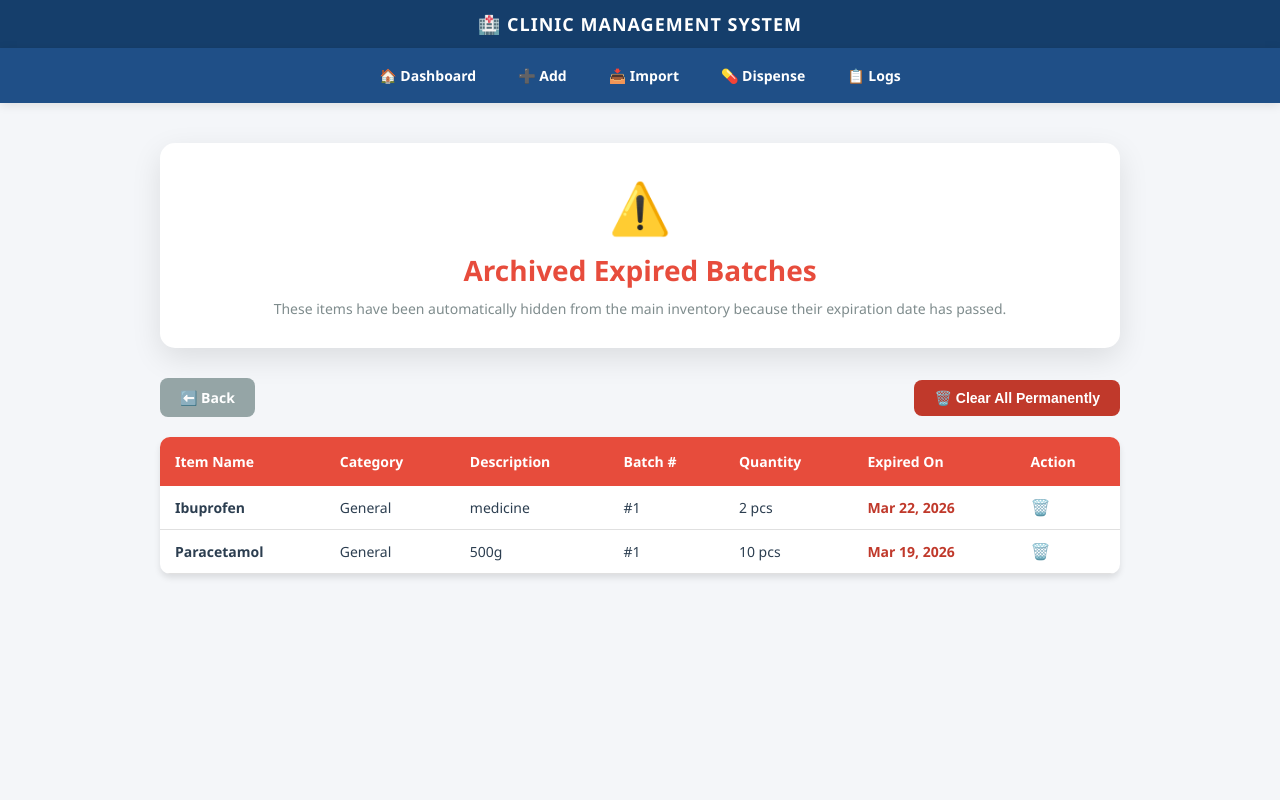
After one commit to JonardPasilan/Medicine_Inventory, a PHP site: page /expired.php in a window 1280 px wide. The commit adds this page. Run offline with PHP 8.4, Linux system fonts and the light colour scheme; data comes from the database, SQL or seed files in the repository.

Commit message:
updated the system

```diff
--- /dev/null
+++ b/expired.php
@@ -0,0 +1,172 @@
+<?php
+require_once __DIR__ . '/db.php';
+require_once __DIR__ . '/header.php';
+
+$today_date = date('Y-m-d');
+?>
+<!DOCTYPE html>
+<html lang="en">
+<head>
+    <meta charset="UTF-8">
+    <meta name="viewport" content="width=device-width, initial-scale=1.0">
+    <title>Expired Batches Archive</title>
+    <style>
+        * { margin: 0; padding: 0; box-sizing: border-box; }
+        body {
+            font-family: 'Segoe UI', Tahoma, Geneva, Verdana, sans-serif;
+            background: #f4f6f9;
+            min-height: 100vh;
+        }
+        .container {
+            max-width: 1000px;
+            margin: 40px auto;
+            padding: 0 20px;
+        }
+        .header-card {
+            background: white; border-radius: 15px; padding: 30px;
+            margin-bottom: 30px; box-shadow: 0 10px 30px rgba(0,0,0,0.1);
+            text-align: center;
+        }
+        .header-card .icon { font-size: 50px; margin-bottom: 10px; }
+        .header-card h2 { color: #e74c3c; font-size: 28px; margin-bottom: 10px; }
+        .header-card p  { color: #7f8c8d; font-size: 14px; }
+
+        .action-bar {
+            display: flex; justify-content: space-between; align-items: center;
+            margin-bottom: 20px;
+        }
+        .btn {
+            padding: 10px 20px; border: none; border-radius: 8px;
+            font-size: 14px; font-weight: 600; cursor: pointer;
+            transition: all 0.2s ease; text-decoration: none; display: inline-block;
+        }
+        .btn-back { background: #95a5a6; color: white; }
+        .btn-back:hover { background: #7f8c8d; }
+        .btn-clear { background: #c0392b; color: white; }
+        .btn-clear:hover { background: #a93226; transform: translateY(-2px); box-shadow: 0 4px 10px rgba(192,57,43,0.3); }
+
+        .table-container {
+            background: white; border-radius: 10px;
+            overflow-x: auto; box-shadow: 0 4px 6px rgba(0,0,0,0.1);
+        }
+        table { width: 100%; border-collapse: collapse; }
+        th {
+            background: #e74c3c; color: white; padding: 15px;
+            text-align: left; font-weight: 600; font-size: 14px;
+        }
+        td { padding: 12px 15px; border-bottom: 1px solid #e0e0e0; color: #2c3e50; font-size: 14px; }
+        tr:hover { background: #fdf2f2; }
+
+        .no-data { text-align: center; padding: 60px; color: #7f8c8d; }
+        .no-data .icon { font-size: 48px; margin-bottom: 15px; }
+
+        /* Modal */
+        #loadingOverlay {
+            display: none; position: fixed; inset: 0;
+            background: rgba(255,255,255,0.7); z-index: 9999;
+            align-items: center; justify-content: center; backdrop-filter: blur(2px);
+        }
+        .spinner {
+            width: 40px; height: 40px; border: 4px solid #f3f3f3;
+            border-top: 4px solid #e74c3c; border-radius: 50%;
+            animation: spin 1s linear infinite;
+        }
+        @keyframes spin { 0% { transform: rotate(0deg); } 100% { transform: rotate(360deg); } }
+    </style>
+</head>
+<body>
+
+<div id="loadingOverlay"><div class="spinner"></div></div>
+
+<div class="container">
+    <div class="header-card">
+        <div class="icon">⚠️</div>
+        <h2>Archived Expired Batches</h2>
+        <p>These items have been automatically hidden from the main inventory because their expiration date has passed.</p>
+    </div>
+
+    <div class="action-bar">
+        <a href="index.php" class="btn btn-back">⬅️ Back</a>
+        <?php
+        $check_q = $conn->query("SELECT COUNT(*) as c FROM medicines WHERE is_archived = 1 AND expiration_date < '$today_date'");
+        if ($check_q && $check_q->fetch_assoc()['c'] > 0):
+        ?>
+            <button onclick="clearExpiredBatches()" class="btn btn-clear">🗑️ Clear All Permanently</button>
+        <?php endif; ?>
+    </div>
+
+    <div class="table-container">
+        <table>
+            <thead>
+                <tr>
+                    <th>Item Name</th>
+                    <th>Category</th>
+                    <th>Description</th>
+                    <th>Batch #</th>
+                    <th>Quantity</th>
+                    <th>Expired On</th>
+                    <th>Action</th>
+                </tr>
+            </thead>
+            <tbody>
+                <?php
+                $q = $conn->query("SELECT * FROM medicines WHERE is_archived = 1 AND expiration_date < '$today_date' ORDER BY expiration_date DESC");
+                if ($q && $q->num_rows > 0) {
+                    while ($row = $q->fetch_assoc()) {
+                        $name = htmlspecialchars($row['name']);
+                        $cat = htmlspecialchars($row['category']);
+                        $desc = htmlspecialchars((string)$row['label']);
+                        $bn = $row['batch_number'];
+                        $qty = $row['quantity'] . ' ' . htmlspecialchars($row['unit']);
+                        $exp = date('M d, Y', strtotime($row['expiration_date']));
+                        $id = $row['id'];
+
+                        echo "<tr>
+                                <td><strong>$name</strong></td>
+                                <td>$cat</td>
+                                <td>$desc</td>
+                                <td>#$bn</td>
+                                <td>$qty</td>
+                                <td style='color:#c0392b; font-weight:bold;'>$exp</td>
+                                <td>
+                                    <form method='POST' action='delete_expired.php' style='display:inline;' onsubmit='return confirm(\"Permanently delete this specific batch?\");'>
+                                        <input type='hidden' name='single_id' value='$id'>
+                                        <button type='submit' style='background:none;border:none;color:#e74c3c;cursor:pointer;font-size:16px;' title='Delete Item'>🗑️</button>
+                                    </form>
+                                </td>
+                              </tr>";
+                    }
+                } else {
+                    echo "<tr><td colspan='7' class='no-data'>
+                            <div class='icon'>✨</div>
+                            <div>No expired batches found!</div>
+                          </td></tr>";
+                }
+                ?>
+            </tbody>
+        </table>
+    </div>
+</div>
+
+<script>
+    function clearExpiredBatches() {
+        if (confirm("Are you sure you want to PERMANENTLY DELETE all expired batches from the database? This cannot be undone.")) {
+            document.getElementById('loadingOverlay').style.display = 'flex';
+            const form = document.createElement('form');
+            form.method = 'POST';
+            form.action = 'delete_expired.php';
+
+            const input = document.createElement('input');
+            input.type = 'hidden';
+            input.name = 'clear_all';
+            input.value = '1';
+
+            form.appendChild(input);
+            document.body.appendChild(form);
+            form.submit();
+        }
+    }
+</script>
+
+</body>
+</html>
--- a/import.php
+++ b/import.php
@@ -196,7 +196,7 @@ if (isset($_POST['import']) && isset($_FILES['csv_file'])) {
     <div class="form-card">
         <div class="form-header">
             <div class="icon">📥</div>
-            <h2>Bulk Stock Upload</h2>
+            <h2>Stock Upload</h2>
             <p>Upload a CSV file to add multiple items at once</p>
         </div>
 
```
Also changed, not shown: delete_expired.php (added, +23 -0 lines), index.php (+18 -2 lines).
